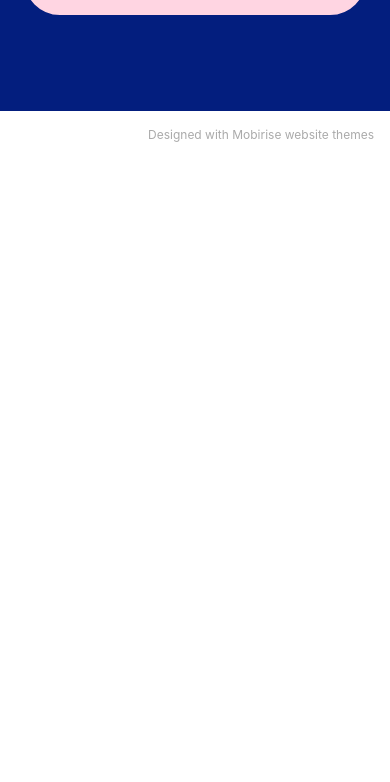
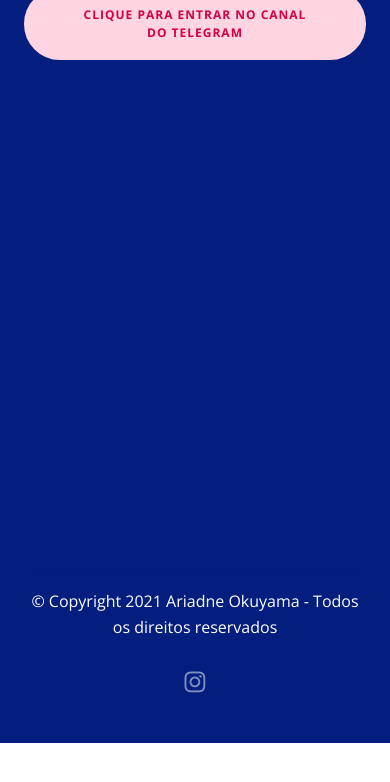
Before and after one commit to ariadneokuyama/ariadneokuyama.github.io, a plain HTML site: page obrigada.html in a window 390 px wide. Shown: the part 598-1380 px from the top of the page. Before the commit the page ends 844 px from the top, so only its background shows below. Drawn offline with nearby package versions, Linux system fonts and the light colour scheme.

Commit message:
Add files via upload

```diff
--- a/assets/mobirise/css/mbr-additional.css
+++ b/assets/mobirise/css/mbr-additional.css
@@ -934,7 +934,7 @@ section.lazy-placeholder:after {
 }
 @media (min-width: 1024px) {
   .cid-slQZ0uPjNC .collapsed:not(.navbar-short) .navbar-collapse {
-    max-height: calc(98.5vh - 4rem);
+    max-height: calc(98.5vh - 4.7rem);
   }
 }
 .cid-slQZ0uPjNC .collapsed button.navbar-toggler {
@@ -1171,7 +1171,7 @@ section.lazy-placeholder:after {
   width: 100%;
 }
 .cid-slQZnf14ZW {
-  padding-top: 90px;
+  padding-top: 135px;
   padding-bottom: 90px;
   background-color: #031e7e;
 }
@@ -1183,6 +1183,92 @@ section.lazy-placeholder:after {
 }
 .cid-slQZnf14ZW .mbr-text,
 .cid-slQZnf14ZW .mbr-section-btn {
+  color: #ffffff;
+}
+.cid-slTyjfrgNH {
+  padding-top: 60px;
+  padding-bottom: 90px;
+  background: linear-gradient(45deg, #031e7e, #031e7e);
+}
+.cid-slTyjfrgNH .btn {
+  margin: 0 0 .5rem 0;
+}
+.cid-slTwZb4iqD {
+  padding-top: 0px;
+  padding-bottom: 0px;
+  background: linear-gradient(45deg, #031e7e, #031e7e);
+}
+.cid-slTwZb4iqD .btn {
+  margin: 0 0 .5rem 0;
+}
+.cid-slTx7ngj8U {
+  padding-top: 45px;
+  padding-bottom: 45px;
+  background-color: #031e7e;
+}
+@media (max-width: 767px) {
+  .cid-slTx7ngj8U .media-wrap {
+    margin-bottom: 1rem;
+    text-align: center;
+  }
+}
+.cid-slTx7ngj8U .media-wrap .mbr-iconfont-logo {
+  font-size: 7rem;
+  color: #f36;
+}
+.cid-slTx7ngj8U .media-wrap img {
+  height: 6rem;
+}
+.cid-slTx7ngj8U .mbr-text {
+  color: #767676;
+}
+@media (max-width: 767px) {
+  .cid-slTx7ngj8U .footer-lower .copyright {
+    margin-bottom: 1rem;
+    text-align: center;
+  }
+}
+.cid-slTx7ngj8U .footer-lower hr {
+  margin: 1rem 0;
+  border-color: #000;
+  opacity: .05;
+}
+.cid-slTx7ngj8U .footer-lower .social-list {
+  padding-left: 0;
+  margin-bottom: 0;
+  list-style: none;
+  display: flex;
+  -webkit-flex-wrap: wrap;
+  flex-wrap: wrap;
+  -webkit-justify-content: flex-end;
+  justify-content: flex-end;
+}
+.cid-slTx7ngj8U .footer-lower .social-list .mbr-iconfont-social {
+  font-size: 1.3rem;
+  color: #232323;
+}
+.cid-slTx7ngj8U .footer-lower .social-list .soc-item {
+  margin: 0 .5rem;
+}
+.cid-slTx7ngj8U .footer-lower .social-list a {
+  margin: 0;
+  opacity: .5;
+  -webkit-transition: .2s linear;
+  transition: .2s linear;
+}
+.cid-slTx7ngj8U .footer-lower .social-list a:hover {
+  opacity: 1;
+}
+@media (max-width: 767px) {
+  .cid-slTx7ngj8U .footer-lower .social-list {
+    -webkit-justify-content: center;
+    justify-content: center;
+  }
+}
+.cid-slTx7ngj8U .copyright > p {
+  color: #ffffff;
+}
+.cid-slTx7ngj8U .links {
   color: #ffffff;
 }
 .cid-slQUh63Usb .navbar {
@@ -1435,7 +1521,7 @@ section.lazy-placeholder:after {
 }
 @media (min-width: 1024px) {
   .cid-slQUh63Usb .collapsed:not(.navbar-short) .navbar-collapse {
-    max-height: calc(98.5vh - 4rem);
+    max-height: calc(98.5vh - 4.7rem);
   }
 }
 .cid-slQUh63Usb .collapsed button.navbar-toggler {
--- a/obrigada.html
+++ b/obrigada.html
@@ -74,7 +74,7 @@ src="https://www.facebook.com/tr?id=565661081012715&ev=PageView&noscript=1"
             <div class="navbar-brand">
                 <span class="navbar-logo">
                     <a href="https://mobiri.se">
-                         <img src="assets/images/10780966496-256x102.png" alt="Mobirise" style="height: 4rem;">
+                         <img src="assets/images/10780966496-256x102.png" alt="Mobirise" style="height: 4.7rem;">
                     </a>
                 </span>
 
@@ -122,7 +122,94 @@ src="https://www.facebook.com/tr?id=565661081012715&ev=PageView&noscript=1"
         </div>
     </div>
 
-</section><section style="background-color: #fff; font-family: -apple-system, BlinkMacSystemFont, 'Segoe UI', 'Roboto', 'Helvetica Neue', Arial, sans-serif; color:#aaa; font-size:12px; padding: 0; align-items: center; display: flex;"><a href="https://mobirise.site/d" style="flex: 1 1; height: 3rem; padding-left: 1rem;"></a><p style="flex: 0 0 auto; margin:0; padding-right:1rem;">Designed with <a href="https://mobirise.site/b" style="color:#aaa;">Mobirise</a> website themes</p></section><script src="assets/web/assets/jquery/jquery.min.js"></script>  <script src="assets/popper/popper.min.js"></script>  <script src="assets/bootstrap/js/bootstrap.min.js"></script>  <script src="assets/tether/tether.min.js"></script>  <script src="assets/smoothscroll/smooth-scroll.js"></script>  <script src="assets/dropdown/js/nav-dropdown.js"></script>  <script src="assets/dropdown/js/navbar-dropdown.js"></script>  <script src="assets/touchswipe/jquery.touch-swipe.min.js"></script>  <script src="assets/viewportchecker/jquery.viewportchecker.js"></script>  <script src="assets/theme/js/script.js"></script>
+</section>
+
+<section class="mbr-section info2 cid-slTyjfrgNH" id="info2-6x">
+
+
+
+
+
+    <div class="container">
+        <div class="row main justify-content-center">
+            <div class="media-container-column col-12 col-lg-3 col-md-4">
+
+            </div>
+            <div class="media-container-column title col-12 col-lg-7 col-md-6">
+
+
+            </div>
+        </div>
+    </div>
+</section>
+
+<section class="mbr-section info2 cid-slTwZb4iqD" id="info2-6v">
+
+
+
+
+
+    <div class="container">
+        <div class="row main justify-content-center">
+            <div class="media-container-column col-12 col-lg-3 col-md-4">
+
+            </div>
+            <div class="media-container-column title col-12 col-lg-7 col-md-6">
+
+
+            </div>
+        </div>
+    </div>
+</section>
+
+<section class="cid-slTx7ngj8U" id="footer5-6w">
+
+
+
+
+
+    <div class="container">
+        <div class="media-container-row">
+            <div class="col-md-3">
+                <div class="media-wrap">
+                    <a href="https://mobiri.se/">
+                       <img src="assets/images/design-sem-nome-481x271.png" alt="Mobirise">
+                    </a>
+                </div>
+            </div>
+            <div class="col-md-9">
+                <p class="mbr-text align-right links mbr-fonts-style display-7"><br><br>&nbsp;</p>
+            </div>
+        </div>
+        <div class="footer-lower">
+            <div class="media-container-row">
+                <div class="col-md-12">
+                    <hr>
+                </div>
+            </div>
+            <div class="media-container-row mbr-white">
+                <div class="col-md-6 copyright">
+                    <p class="mbr-text mbr-fonts-style display-7">
+                        © Copyright 2021 Ariadne Okuyama - Todos os direitos reservados</p>
+                </div>
+                <div class="col-md-6">
+                    <div class="social-list align-right">
+                        <div class="soc-item">
+                            <a href="https://instagram.com/ariadne_okuyama" target="_blank">
+                                <span class="mbr-iconfont mbr-iconfont-social socicon-instagram socicon" style="color: rgb(255, 255, 255); fill: rgb(255, 255, 255);"></span>
+                            </a>
+                        </div>
+
+
+
+
+
+                    </div>
+                </div>
+            </div>
+        </div>
+    </div>
+</section><section style="background-color: #fff; font-family: -apple-system, BlinkMacSystemFont, 'Segoe UI', 'Roboto', 'Helvetica Neue', Arial, sans-serif; color:#aaa; font-size:12px; padding: 0; align-items: center; display: flex;"><a href="https://mobirise.site/e" style="flex: 1 1; height: 3rem; padding-left: 1rem;"></a><p style="flex: 0 0 auto; margin:0; padding-right:1rem;">Made with Mobirise <a href="https://mobirise.site/u" style="color:#aaa;">site</a> templates</p></section><script src="assets/web/assets/jquery/jquery.min.js"></script>  <script src="assets/popper/popper.min.js"></script>  <script src="assets/bootstrap/js/bootstrap.min.js"></script>  <script src="assets/tether/tether.min.js"></script>  <script src="assets/smoothscroll/smooth-scroll.js"></script>  <script src="assets/dropdown/js/nav-dropdown.js"></script>  <script src="assets/dropdown/js/navbar-dropdown.js"></script>  <script src="assets/touchswipe/jquery.touch-swipe.min.js"></script>  <script src="assets/viewportchecker/jquery.viewportchecker.js"></script>  <script src="assets/theme/js/script.js"></script>
 
 
   <input name="animation" type="hidden">
```
Also changed, not shown: assets/images/hashes.json (+1 -1 lines), index.html (+7 -4 lines), assets/images/design-sem-nome-481x271.png (added), assets/images/index-meta.png (added).
